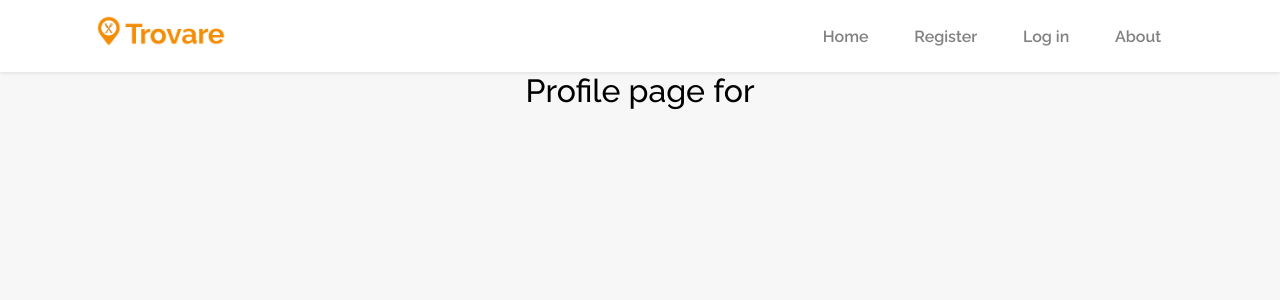
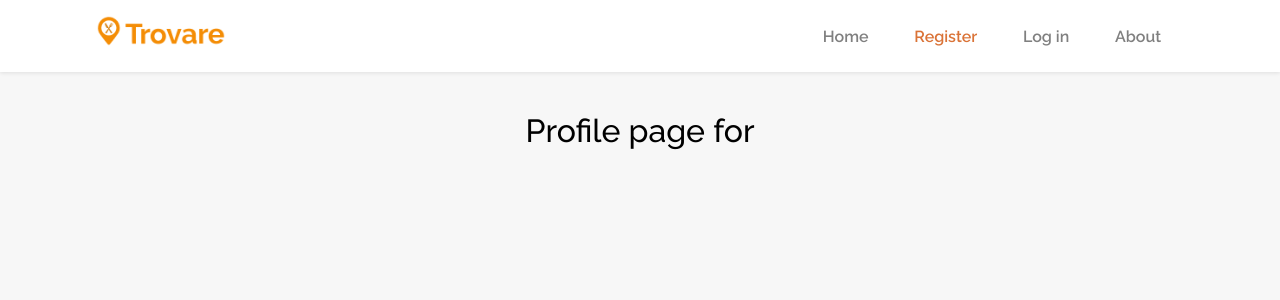
Before and after one commit to azarnighian/CS50W-FinalProject, a Django app: a page that uses restaurants/templates/restaurants/profile.html in a window 1280 px wide. Shown: the top 300 px of the page. Run offline with Django 3.2, Linux system fonts and the light colour scheme.

Commit message:
Added current section color to profile page navbar

```diff
--- a/restaurants/static/restaurants/about.css
+++ b/restaurants/static/restaurants/about.css
@@ -1,5 +1,9 @@
 nav {
   position: initial;
+}
+
+.nav-links li:nth-of-type(4) a {
+    color: var(--Orange);
 }
 
 body {
--- /dev/null
+++ b/restaurants/static/restaurants/profile.css
@@ -0,0 +1,16 @@
+nav {
+  position: initial;
+}
+.nav-links li:nth-of-type(2) a {
+  color: var(--Orange);
+}
+
+body {
+  background-color: var(--GrayBackground);
+}
+
+h1 {
+  text-align: center;
+  font-weight: 500;
+  margin-top: 40px;
+}
--- a/restaurants/static/restaurants/register&login.css
+++ b/restaurants/static/restaurants/register&login.css
@@ -54,6 +54,7 @@ input[type=submit] {
   font-weight: 600;
   font-size: 1rem;
   padding: 1rem;
+  cursor: pointer;
 }
 input[type=submit]:hover {
   background-color: var(--HoverOrange);
--- a/restaurants/templates/restaurants/profile.html
+++ b/restaurants/templates/restaurants/profile.html
@@ -2,7 +2,7 @@
 {% load static %}
 
 {% block css %}
-    <link rel="stylesheet" href="{% static 'restaurants/register&login.css' %}">
+    <link rel="stylesheet" href="{% static 'restaurants/profile.css' %}">
 {% endblock %}
 
 {% block js %}
```
Also changed, not shown: restaurants/templates/restaurants/about.html (+0 -8 lines), db.sqlite3.
